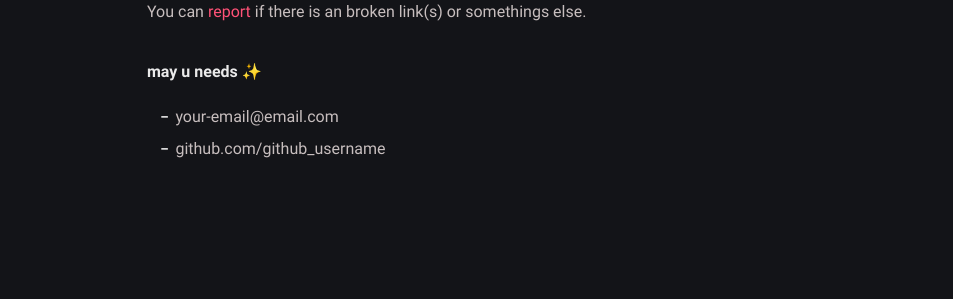
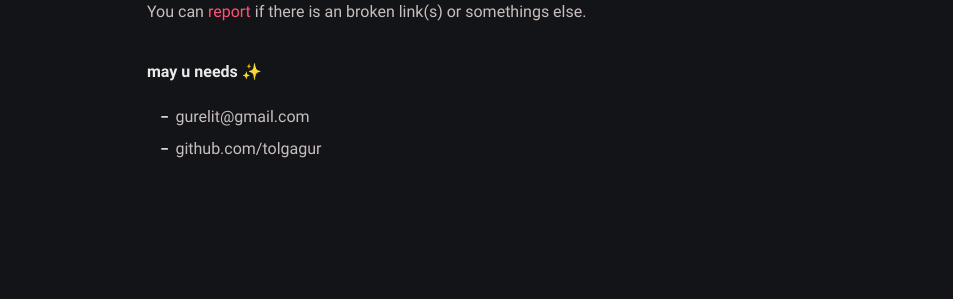
Before and after one commit to tolgagur/tolgagur.github.io, a Jekyll site: the page built from about.md, in a window 1280 px wide. Shown: the part 512-811 px from the top of the page, without its empty margins (163-1116 px from the left). Built offline with Jekyll 4.4.1, drawn with Linux system fonts in a browser that asks for light colours.

Commit message:
Update config.yml

```diff
--- a/_config.yml
+++ b/_config.yml
@@ -15,11 +15,11 @@ author:
   bio: >- # tell to the world
     The minimalist Jekyll theme, light and dark mode support, for running a personal site and blog,
     meet Klisé theme at <a href="https://github.com/piharpi/jekyll-klise" target="_blank" rel="noopener">@github</a>.
-  username: username # general username
-  github: github_username # github username
+  username: tolgagur # general username
+  github: tolgagur # github username
   twitter: twitter_username # twitter username
   facebook: facebook_username # facebook username
-  email: your-email@email.com # email adress
+  email: gurelit@gmail.com # email adress
   avatar: /assets/img/avatar.jpg # change with your own avatar
 
 # URL settings
```
